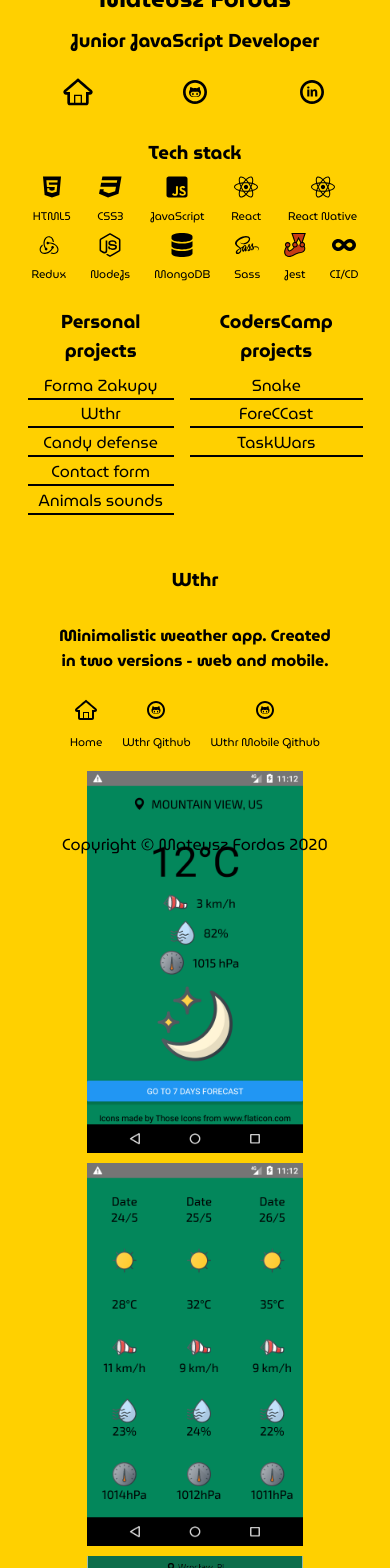
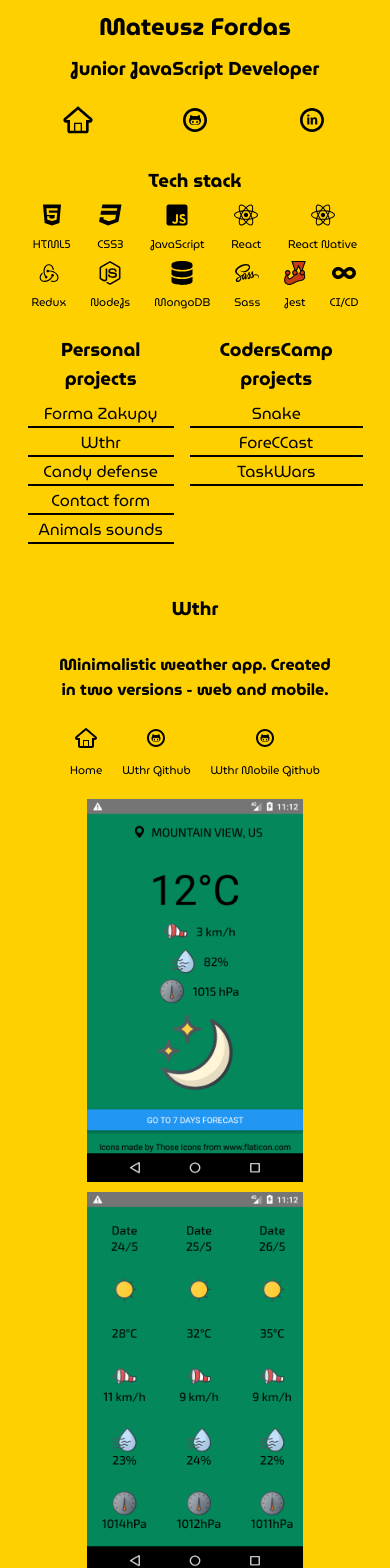
Before and after one commit to mfordas/Portfolio, a React (Create React App) app: page /projects/wthr in a window 390 px wide. Shown: the top 1568 px of the page. Built offline with nearby package versions, Linux system fonts and the light colour scheme.

Commit message:
Footer added

```diff
--- a/src/components/Footer/footer.jsx
+++ b/src/components/Footer/footer.jsx
@@ -1,13 +1,17 @@
 import React from 'react';
+import { TiArrowUpThick } from 'react-icons/ti';
 
 import '../../styling/main_styling.scss';
 
 
 const FooterContent = () => {
 
+
+
     return (
         <footer className="containerFooterHorizontal">
         <p>Copyright © <a target="_blank" rel="noopener noreferrer" href="https://fordas.pl" >Mateusz Fordas</a> 2020 </p>
+        <p><a href='#top'><TiArrowUpThick/></a></p>
         </footer>
     );
 }
--- a/src/styling/main_styling.scss
+++ b/src/styling/main_styling.scss
@@ -16,12 +16,14 @@ html,
     justify-content: center;
     align-content: center;
     align-items: center;
-    width: 100vw;
     height: 100vh;
     font-family: "MuseoModerno", semibold;
+    scroll-behavior: smooth;
 }
 
-h1, h2, h3 {
+h1,
+h2,
+h3 {
     margin: 8px 16px;
 }
 
@@ -42,9 +44,8 @@ link {
 
 .App {
     width: 90vw;
-    height: 90vh;
     display: flex;
-    flex:1
+    flex: 2;
 }
 
 .menuContainer {
@@ -99,6 +100,7 @@ link {
     }
 
 }
+
 .projectsMenuContainer {
     display: flex;
     justify-content: center;
@@ -134,7 +136,7 @@ link {
 }
 
 .projectContainer {
-    width:100%;
+    width: 100%;
     height: 100%;
     display: flex;
     flex-direction: column;
@@ -197,16 +199,25 @@ link {
 
 .containerFooterHorizontal {
     display: flex;
-  align-items: center;
-  justify-content: center;
+    align-items: center;
+    justify-content: center;
+
+    p {
+        margin: 0 1rem;
+    }
 }
 
 @media (max-width: 1024px) {
+    #root {
+        align-items: flex-start;
+        min-height: auto;
+    }
+
     .App {
         box-sizing: border-box;
         flex-direction: column;
         width: 90vw;
-        min-height: 100vh;
+        height: fit-content;
         align-self: center;
     }
 
```
